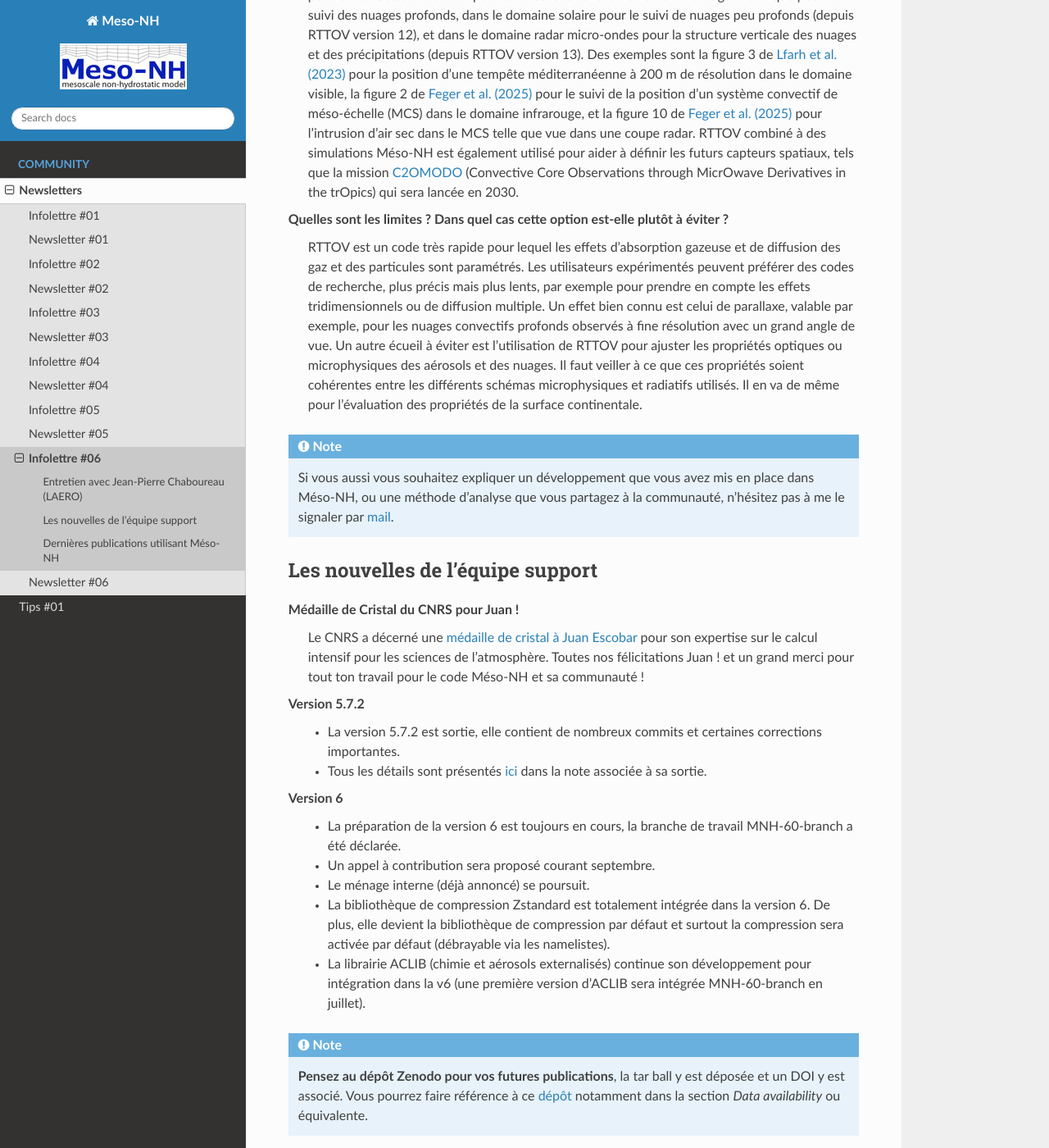
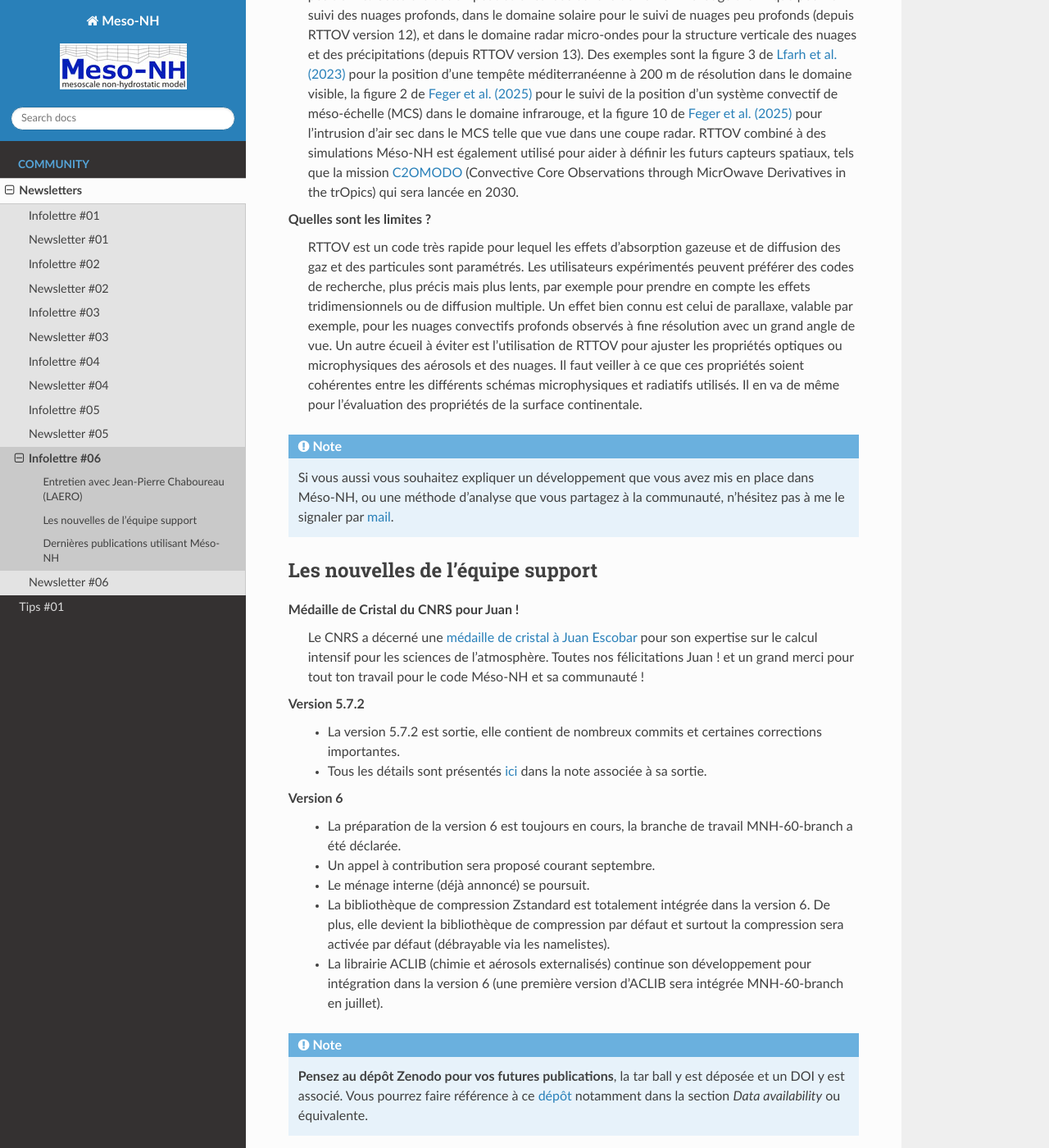
Before and after one commit to JorisPianezze/mesonh_newsletters, a Sphinx documentation site: the page built from docs/source/community/newsletters/newsletter_06.rst, in a window 1280 px wide and 1400 px high, scrolled down 1306 px. Shown: the whole window at 82% size. Built offline with Sphinx 7.4.7 and the Read the Docs theme 3.1.0, drawn with Linux system fonts in a browser that asks for light colours.

Commit message:
Update newsletter_06.rst
few things

```diff
--- a/docs/source/community/newsletters/newsletter_06.rst
+++ b/docs/source/community/newsletters/newsletter_06.rst
@@ -1,7 +1,7 @@
 Infolettre #06
 ================================================
 
-**8 juillet 2025.** Version française, English version `here <newsletter_03_english.html>`_.
+**8 juillet 2025.** Version française, English version `here <newsletter_06_english.html>`_.
 
 
 Chers utilisateurs, chères utilisatrices de Méso-NH,
@@ -24,14 +24,14 @@
 Quelles recommandations d’utilisation ferais-tu à la communauté Méso-NH ?
   L'observation par satellite géostationnaire permet d’évaluer une simulation avec des images à toutes les 10 à 15 minutes. Cela est très utile pour déterminer si un système nuageux est bien positionné. Cette évaluation peut être réalisée dans le domaine infrarouge thermique pour le suivi des nuages profonds, dans le domaine solaire pour le suivi de nuages peu profonds (depuis RTTOV version 12), et dans le domaine radar micro-ondes pour la structure verticale des nuages et des précipitations (depuis RTTOV version 13). Des exemples sont la figure 3 de `Lfarh et al. (2023) <https://doi.org/10.1175/MWR-D-23-0099.1>`_ pour la position d’une tempête méditerranéenne à 200 m de résolution dans le domaine visible, la figure 2 de `Feger et al. (2025) <https://doi.org/10.5194/egusphere-2025-105>`_ pour le suivi de la position d’un système convectif de méso-échelle (MCS) dans le domaine infrarouge, et la figure 10 de `Feger et al. (2025) <https://doi.org/10.5194/egusphere-2025-105>`_ pour l’intrusion d’air sec dans le MCS telle que vue dans une coupe radar. RTTOV combiné à des simulations Méso-NH est également utilisé pour aider à définir les futurs capteurs spatiaux, tels que la mission `C2OMODO <https://c2omodo.ipsl.fr/>`_ (Convective Core Observations through MicrOwave Derivatives in the trOpics) qui sera lancée en 2030.
 
-Quelles sont les limites ? Dans quel cas cette option est-elle plutôt à éviter ?
+Quelles sont les limites ?
   RTTOV est un code très rapide pour lequel les effets d’absorption gazeuse et de diffusion des gaz et des particules sont paramétrés. Les utilisateurs expérimentés peuvent préférer des codes de recherche, plus précis mais plus lents, par exemple pour prendre en compte les effets tridimensionnels ou de diffusion multiple. Un effet bien connu est celui de parallaxe, valable par exemple, pour les nuages convectifs profonds observés à fine résolution avec un grand angle de vue. Un autre écueil à éviter est l’utilisation de RTTOV pour ajuster les propriétés optiques ou microphysiques des aérosols et des nuages. Il faut veiller à ce que ces propriétés soient cohérentes entre les différents schémas microphysiques et radiatifs utilisés. Il en va de même pour l'évaluation des propriétés de la surface continentale.
 
 
 
 .. note::
 
-  Si vous aussi vous souhaitez expliquer un développement que vous avez mis en place dans Méso-NH, ou une méthode d’analyse que vous partagez à la communauté, n’hésitez pas à me le signaler par `mail <mailto:thibaut.dauhut@univ-tlse3.fr>`_.
+  Si vous aussi vous souhaitez expliquer un développement que vous avez mis en place dans Méso-NH, ou une méthode d’analyse que vous partagez à la communauté, n’hésitez pas à me le signaler par `mail <mailto:thibaut.dauhut@utoulouse.fr>`_.
 
 
 
@@ -50,7 +50,7 @@
   - Un appel à contribution sera proposé courant septembre.
   - Le ménage interne (déjà annoncé) se poursuit.
   - La bibliothèque de compression Zstandard est totalement intégrée dans la version 6. De plus, elle devient la bibliothèque de compression par défaut et surtout la compression sera activée par défaut (débrayable via les namelistes).
-  - La librairie ACLIB (chimie et aérosols externalisés) continue son développement pour intégration dans la v6 (une première version d'ACLIB sera intégrée MNH-60-branch en juillet).
+  - La librairie ACLIB (chimie et aérosols externalisés) continue son développement pour intégration dans la version 6 (une première version d'ACLIB sera intégrée MNH-60-branch en juillet).
 
 .. note::
   **Pensez au dépôt Zenodo pour vos futures publications**, la tar ball y est déposée et un DOI y est associé. Vous pourrez faire référence à ce `dépôt <https://zenodo.org/records/15095131>`_ notamment dans la section *Data availability* ou équivalente.
```
